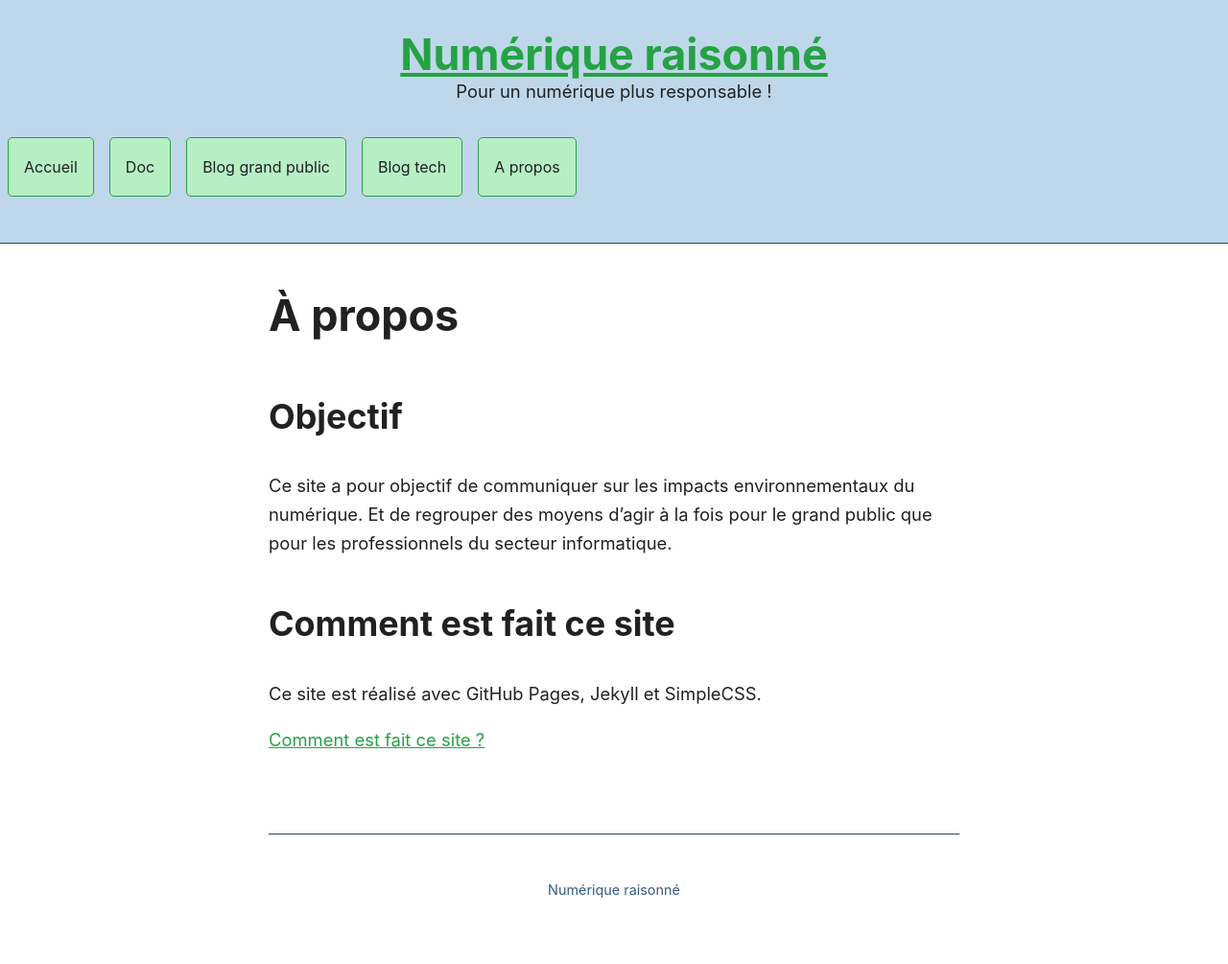
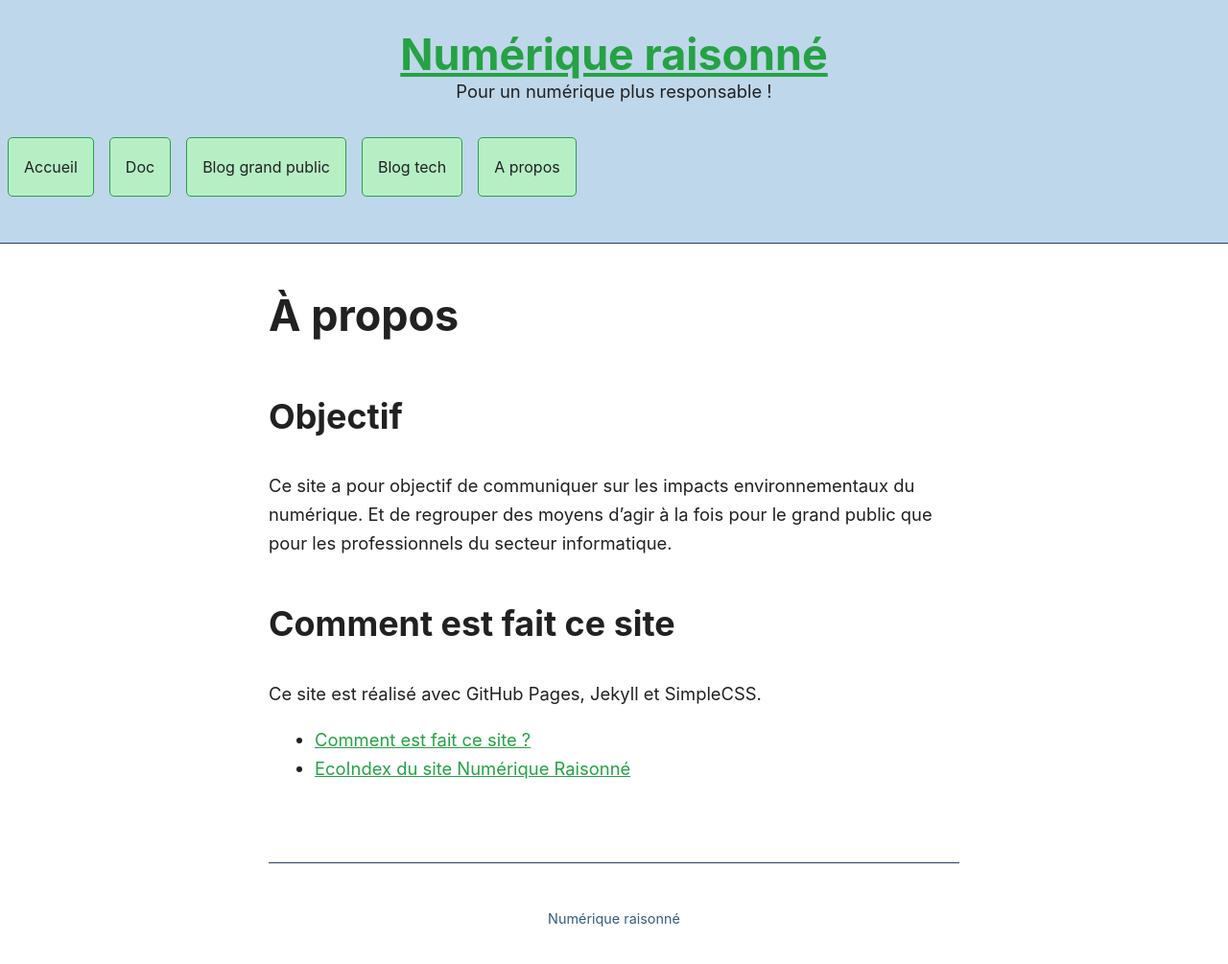
Before and after one commit to Slandais/slandais.github.io, a Jekyll site: the page built from _pages/a-propos.md, in a window 1280 px wide and 1008 px high. Shown: the top 1005 px of the window at 96% size. Built offline with Jekyll 4.4.1, drawn with Linux system fonts in a browser that asks for light colours.

Commit message:
Update a-propos.md

```diff
--- a/_pages/a-propos.md
+++ b/_pages/a-propos.md
@@ -14,4 +14,5 @@ Ce site a pour objectif de communiquer sur les impacts environnementaux du numé
 
 Ce site est réalisé avec GitHub Pages, Jekyll et SimpleCSS.
 
-[Comment est fait ce site ?](/comment-est-fait-ce-site/)
+* [Comment est fait ce site ?](/comment-est-fait-ce-site/)
+* [EcoIndex du site Numérique Raisonné](/ecoindex-numerique-raisonne/)
```
